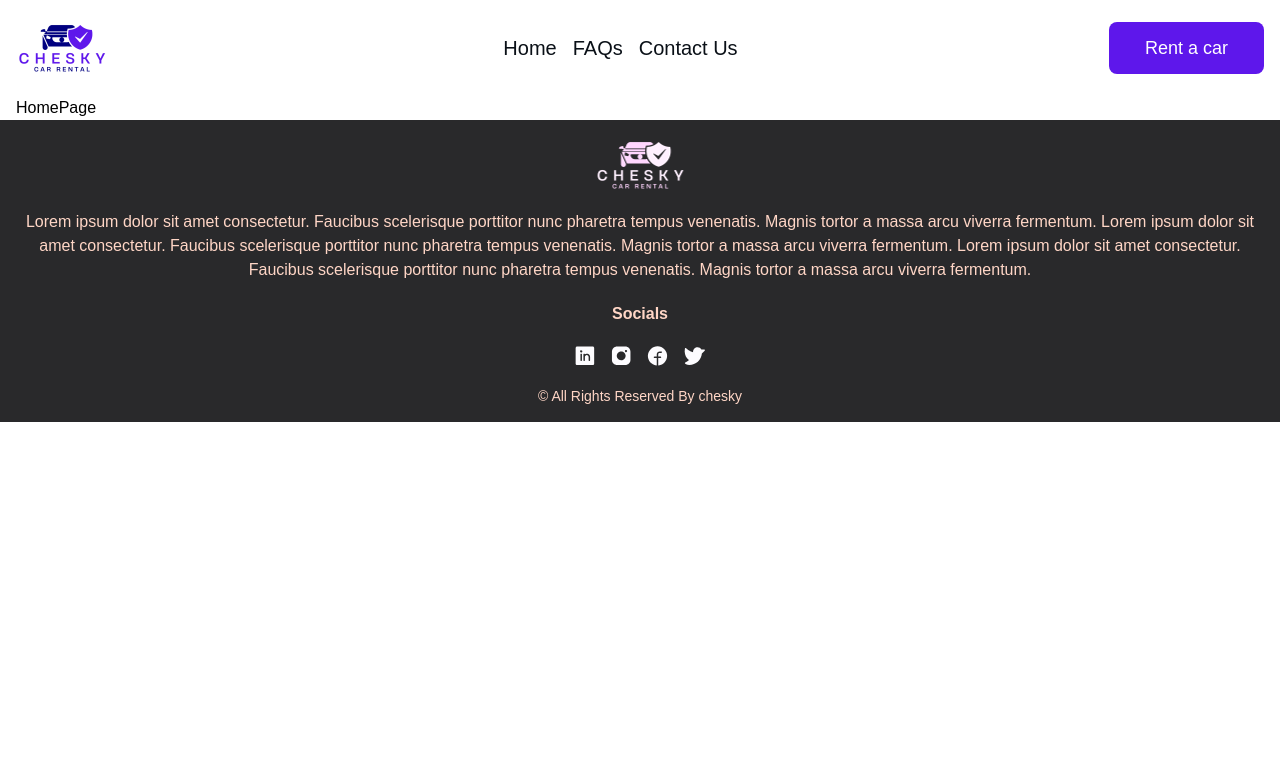
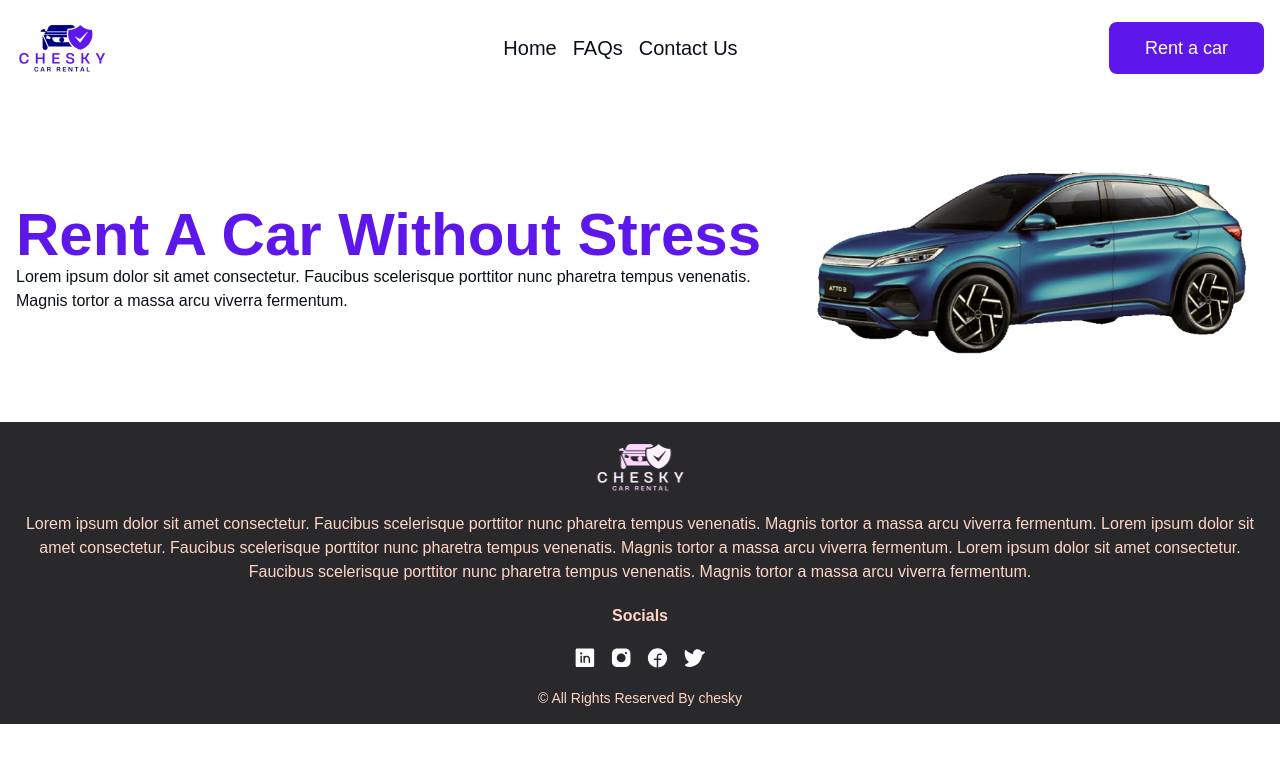
Before and after one commit to AfeezGL/chesky-frontend, a Next.js app: page / in a window 1280 px wide. Shown: the top 762 px of the page. Built offline with nearby package versions, Linux system fonts and the light colour scheme.

Commit message:
feat: adds hero section

```diff
--- /dev/null
+++ b/homepage/partials/Herosection.jsx
@@ -0,0 +1,22 @@
+import HeroImage from '@/assets/homepage/hero-image.png';
+import Image from 'next/image';
+
+export default function HeroSection() {
+  return (
+    <header className='flex items-center flex-col md:flex-row'>
+      <div className='hero-text'>
+        <h1 className='text-blue text-4xl md:text-5xl lg:text-6xl font-extrabold capitalize'>
+          Rent a car without stress
+        </h1>
+        <p className='text-dark-100'>
+          Lorem ipsum dolor sit amet consectetur. Faucibus scelerisque porttitor
+          nunc pharetra tempus venenatis. Magnis tortor a massa arcu viverra
+          fermentum.
+        </p>
+      </div>
+      <div className='hero-image self-end'>
+        <Image src={HeroImage} alt='car' />
+      </div>
+    </header>
+  );
+}
--- a/pages/index.jsx
+++ b/pages/index.jsx
@@ -1,3 +1,9 @@
+import HeroSection from '@/homepage/partials/Herosection';
+
 export default function Home() {
-  return <div>HomePage</div>;
+  return (
+    <>
+      <HeroSection />
+    </>
+  );
 }
--- a/styles/output.css
+++ b/styles/output.css
@@ -547,10 +547,6 @@ video {
   display: inline-flex;
 }
 
-.grid {
-  display: grid;
-}
-
 .hidden {
   display: none;
 }
@@ -605,6 +601,10 @@ video {
   margin-left: calc(1rem * calc(1 - var(--tw-space-x-reverse)));
 }
 
+.self-end {
+  align-self: flex-end;
+}
+
 .rounded-lg {
   border-radius: 0.5rem;
 }
@@ -621,11 +621,6 @@ video {
 .bg-dark-300 {
   --tw-bg-opacity: 1;
   background-color: rgb(41 41 43 / var(--tw-bg-opacity));
-}
-
-.bg-white {
-  --tw-bg-opacity: 1;
-  background-color: rgb(255 255 255 / var(--tw-bg-opacity));
 }
 
 .p-2 {
@@ -673,6 +668,11 @@ video {
   text-align: center;
 }
 
+.text-4xl {
+  font-size: 2.25rem;
+  line-height: 2.5rem;
+}
+
 .text-lg {
   font-size: 1.125rem;
   line-height: 1.75rem;
@@ -692,12 +692,25 @@ video {
   font-weight: 700;
 }
 
+.font-extrabold {
+  font-weight: 800;
+}
+
 .font-light {
   font-weight: 300;
 }
 
 .font-normal {
   font-weight: 400;
+}
+
+.capitalize {
+  text-transform: capitalize;
+}
+
+.text-blue {
+  --tw-text-opacity: 1;
+  color: rgb(94 23 235 / var(--tw-text-opacity));
 }
 
 .text-dark-100 {
@@ -784,3 +797,21 @@ video {
     display: none;
   }
 }
+
+@media (min-width: 768px) {
+  .md\:flex-row {
+    flex-direction: row;
+  }
+
+  .md\:text-5xl {
+    font-size: 3rem;
+    line-height: 1;
+  }
+}
+
+@media (min-width: 1024px) {
+  .lg\:text-6xl {
+    font-size: 3.75rem;
+    line-height: 1;
+  }
+}
--- a/tailwind.config.js
+++ b/tailwind.config.js
@@ -1,6 +1,10 @@
 /** @type {import('tailwindcss').Config} */
 module.exports = {
-  content: ['./pages/**/*.{html,js,jsx}', './layout/**/*.{html,js,jsx}'],
+  content: [
+    './pages/**/*.{html,js,jsx}',
+    './layout/**/*.{html,js,jsx}',
+    './homepage/**/*.{html,js,jsx}',
+  ],
   theme: {
     colors: {
       blue: '#5E17EB',
```
Also changed, not shown: assets/homepage/hero-image.png (added).
